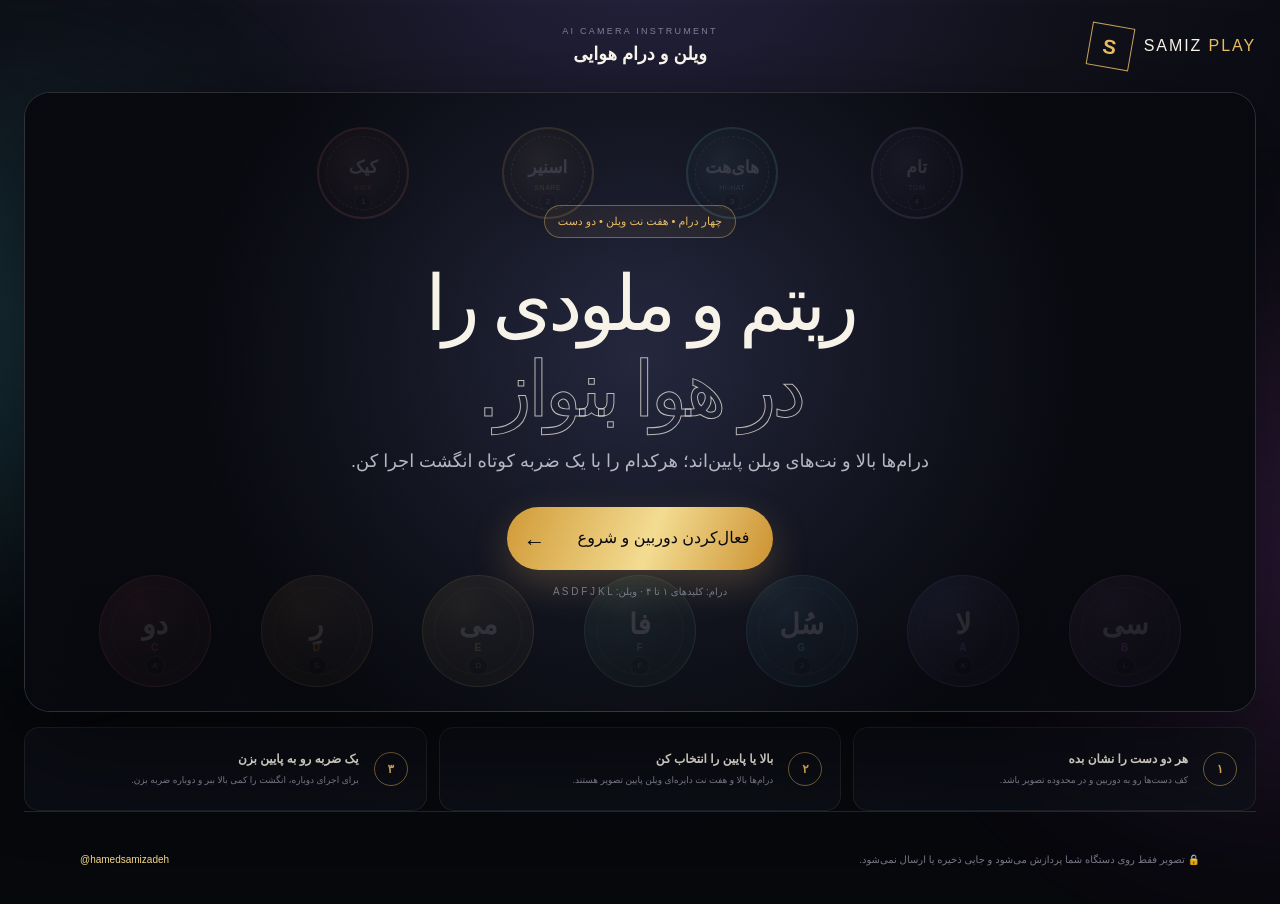
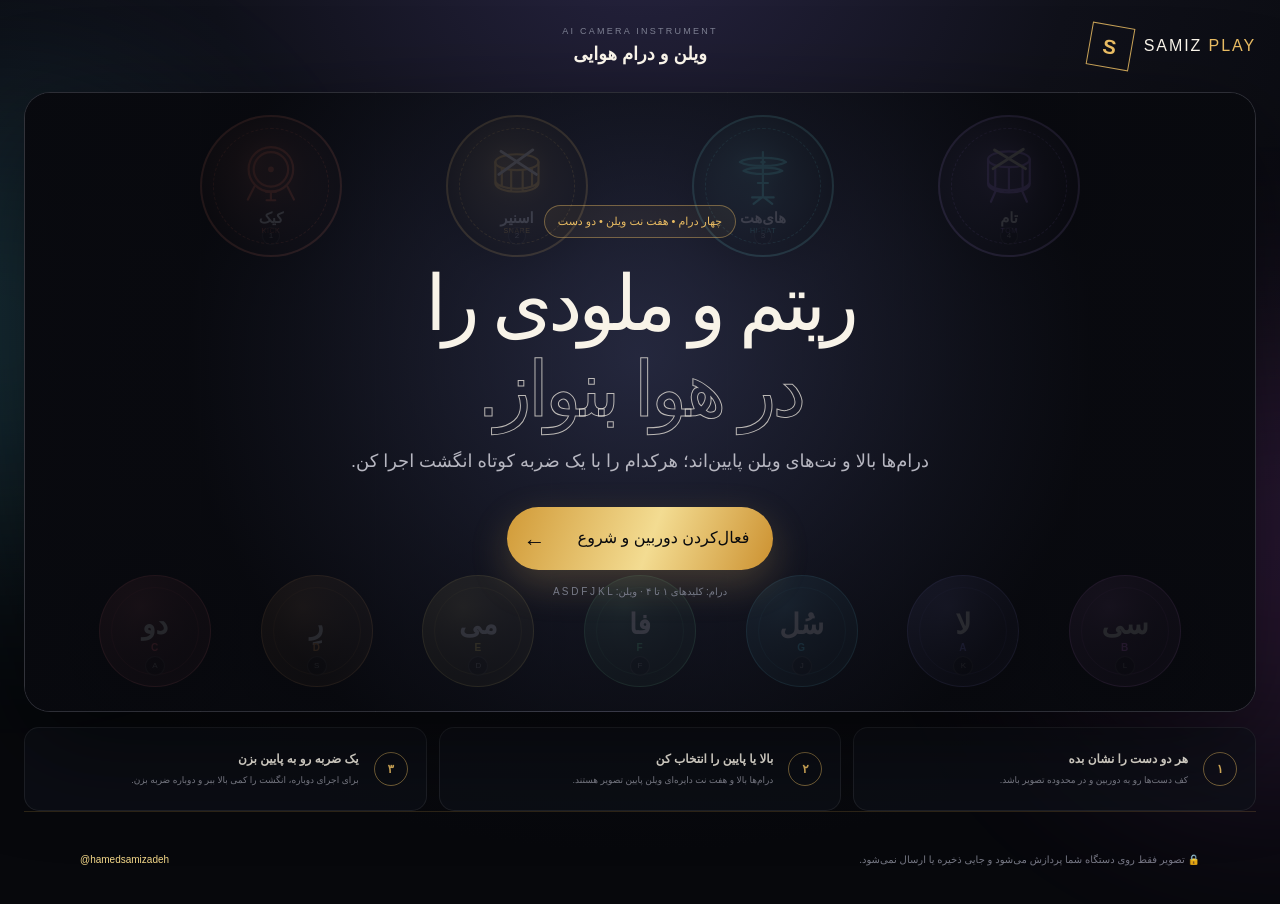
Before and after one commit to hamedsamz/samiz-ai-website, a Next.js app: page /air-piano in a window 1280 px wide. Shown: the top 904 px of the page. Built offline with nearby package versions, Linux system fonts and the light colour scheme; a web font is replaced by a local one.

Commit message:
Enlarge drum pads and illustrate each instrument

```diff
--- a/app/air-piano/AirPiano.tsx
+++ b/app/air-piano/AirPiano.tsx
@@ -42,6 +42,43 @@ function getCoverMapper(video: HTMLVideoElement, width: number, height: number)
     x: (width - renderedWidth) / 2 + (1 - point.x) * renderedWidth,
     y: (height - renderedHeight) / 2 + point.y * renderedHeight,
   });
+}
+
+function DrumIcon({ kind }: { kind: typeof DRUMS[number]["kind"] }) {
+  if (kind === "kick") {
+    return (
+      <svg className={styles.drumArt} viewBox="0 0 100 100" aria-hidden="true">
+        <circle cx="50" cy="45" r="31" /><circle cx="50" cy="45" r="24" />
+        <path d="M27 69 18 87M73 69l9 18M43 76h14M50 76v11M44 88h12" />
+        <circle cx="50" cy="45" r="4" className={styles.drumAccent} />
+      </svg>
+    );
+  }
+  if (kind === "snare") {
+    return (
+      <svg className={styles.drumArt} viewBox="0 0 100 100" aria-hidden="true">
+        <ellipse cx="50" cy="35" rx="30" ry="11" />
+        <path d="M20 35v29c0 7 13 12 30 12s30-5 30-12V35M20 60c0 7 13 12 30 12s30-5 30-12M29 44v24M42 46v28M58 46v28M71 44v24" />
+        <path d="m28 20 49 32M72 18 25 52" className={styles.drumSticks} />
+      </svg>
+    );
+  }
+  if (kind === "hihat") {
+    return (
+      <svg className={styles.drumArt} viewBox="0 0 100 100" aria-hidden="true">
+        <path d="M18 35c9-8 55-8 64 0-12 7-52 7-64 0ZM23 47c9-6 45-6 54 0-12 6-42 6-54 0Z" />
+        <path d="M50 21v62M35 84h30M50 83 37 93M50 83l13 10M43 64h14" />
+        <ellipse cx="50" cy="35" rx="4" ry="2" className={styles.drumAccent} />
+      </svg>
+    );
+  }
+  return (
+    <svg className={styles.drumArt} viewBox="0 0 100 100" aria-hidden="true">
+      <ellipse cx="50" cy="31" rx="29" ry="11" />
+      <path d="M21 31v34c0 7 13 12 29 12s29-5 29-12V31M21 62c0 7 13 12 29 12s29-5 29-12M31 41v27M50 43v33M69 41v27M32 74l-7 16M68 74l7 16" />
+      <path d="m30 18 43 26M70 17 28 44" className={styles.drumSticks} />
+    </svg>
+  );
 }
 
 export default function AirPiano() {
@@ -309,11 +346,11 @@ export default function AirPiano() {
         const cellWidth = dockWidth / NOTES.length;
         const circleCenterY = height * (compactLayout ? 0.89 : 0.87);
         const circleRadius = Math.min(cellWidth * (compactLayout ? 0.44 : 0.41), height * (compactLayout ? 0.065 : 0.09));
-        const drumLeft = width * (compactLayout ? 0.09 : 0.2);
-        const drumWidth = width * (compactLayout ? 0.82 : 0.6);
+        const drumLeft = width * (compactLayout ? 0.04 : 0.1);
+        const drumWidth = width * (compactLayout ? 0.92 : 0.8);
         const drumCellWidth = drumWidth / DRUMS.length;
-        const drumCenterY = height * (compactLayout ? 0.12 : 0.13);
-        const drumRadius = Math.min(drumCellWidth * 0.32, height * 0.065);
+        const drumCenterY = height * (compactLayout ? 0.14 : 0.15);
+        const drumRadius = Math.min(drumCellWidth * (compactLayout ? 0.43 : 0.41), height * (compactLayout ? 0.1 : 0.115));
 
         landmarks.forEach((hand, handIndex) => {
           const handColor = handIndex === 0 ? "#65f4ff" : "#ff8ee8";
@@ -471,6 +508,7 @@ export default function AirPiano() {
                 onPointerDown={() => playDrum(index)}
                 aria-label={`درام ${drum.fa}`}
               >
+                <DrumIcon kind={drum.kind} />
                 <span>{drum.fa}</span><b>{drum.latin}</b><kbd>{drum.key}</kbd>
               </button>
             ))}
--- a/app/air-piano/air-piano.module.css
+++ b/app/air-piano/air-piano.module.css
@@ -35,13 +35,16 @@
 .cameraShade { position: absolute; inset: 0; z-index: 1; pointer-events: none; background: radial-gradient(circle at center, transparent 25%, rgba(5,6,10,.35) 100%), linear-gradient(180deg, rgba(8,9,13,.2), rgba(8,9,13,.05) 46%, rgba(8,9,13,.46)); }
 .canvas { position: absolute; inset: 0; z-index: 4; pointer-events: none; }
 
-.drumGrid { position: absolute; left: 20%; right: 20%; top: 5%; height: 16%; z-index: 5; display: grid; grid-template-columns: repeat(4,1fr); align-items: center; direction: ltr; pointer-events: none; }
-.drumPad { --drum-color: #fff; width: min(64%,92px); max-height: 94%; aspect-ratio: 1; justify-self: center; position: relative; display: flex; flex-direction: column; align-items: center; justify-content: center; gap: 3px; border: 2px solid color-mix(in srgb,var(--drum-color) 75%,white 10%); border-radius: 50%; color: #fff; background: radial-gradient(circle at 40% 34%,color-mix(in srgb,var(--drum-color) 35%,white 6%),color-mix(in srgb,var(--drum-color) 12%,#090a0f 88%) 68%); box-shadow: inset 0 -10px 24px rgba(0,0,0,.38),0 9px 28px rgba(0,0,0,.42); cursor: pointer; pointer-events: auto; transition: transform .1s ease,filter .1s ease,box-shadow .1s ease; -webkit-tap-highlight-color: transparent; }
+.drumGrid { position: absolute; left: 10%; right: 10%; top: 3%; height: 24%; z-index: 5; display: grid; grid-template-columns: repeat(4,1fr); align-items: center; direction: ltr; pointer-events: none; }
+.drumPad { --drum-color: #fff; width: min(82%,142px); max-height: 96%; aspect-ratio: 1; justify-self: center; position: relative; display: flex; flex-direction: column; align-items: center; justify-content: center; gap: 1px; padding: 7px; border: 2px solid color-mix(in srgb,var(--drum-color) 75%,white 10%); border-radius: 50%; color: #fff; background: radial-gradient(circle at 40% 34%,color-mix(in srgb,var(--drum-color) 35%,white 6%),color-mix(in srgb,var(--drum-color) 12%,#090a0f 88%) 68%); box-shadow: inset 0 -12px 30px rgba(0,0,0,.4),0 12px 34px rgba(0,0,0,.46); cursor: pointer; pointer-events: auto; transition: transform .1s ease,filter .1s ease,box-shadow .1s ease; -webkit-tap-highlight-color: transparent; }
 .drumPad::before { content: ""; position: absolute; inset: 8%; border: 1px dashed color-mix(in srgb,var(--drum-color) 66%,transparent); border-radius: 50%; }
 .drumPad:hover { transform: translateY(-3px); filter: brightness(1.18); }
 .drumPad[data-active="true"] { transform: scale(.9); filter: brightness(1.45); box-shadow: 0 0 38px color-mix(in srgb,var(--drum-color) 58%,transparent),inset 0 0 24px color-mix(in srgb,var(--drum-color) 28%,transparent); }
-.drumPad span,.drumPad b,.drumPad kbd { position: relative; z-index: 2; }
-.drumPad span { font-size: clamp(12px,1.35vw,18px); font-weight: 800; }
+.drumPad span,.drumPad b,.drumPad kbd,.drumArt { position: relative; z-index: 2; }
+.drumArt { width: 66%; height: 58%; overflow: visible; fill: none; stroke: var(--drum-color); stroke-width: 3; stroke-linecap: round; stroke-linejoin: round; filter: drop-shadow(0 0 7px color-mix(in srgb,var(--drum-color) 38%,transparent)); }
+.drumAccent { fill: var(--drum-color); stroke: none; }
+.drumSticks { stroke: #f8f0dc; stroke-width: 4; }
+.drumPad span { font-size: clamp(11px,1.15vw,16px); font-weight: 800; line-height: 1.1; }
 .drumPad b { color: var(--drum-color); font: 7px/1 sans-serif; letter-spacing: .08em; }
 .drumPad kbd { position: absolute; bottom: 7%; width: 18px; height: 18px; display: grid; place-items: center; border: 1px solid rgba(255,255,255,.18); border-radius: 50%; background: rgba(5,6,9,.42); color: rgba(255,255,255,.62); font: 8px/1 sans-serif; }
 
@@ -74,7 +77,7 @@
 .errorPanel .primaryButton { margin-top: 16px; }
 @keyframes spin { to { transform: rotate(360deg); } }
 
-.hud { position: absolute; z-index: 6; inset: 23% 20px auto; display: grid; grid-template-columns: 1fr auto 1fr; align-items: start; gap: 16px; pointer-events: none; direction: rtl; }
+.hud { position: absolute; z-index: 6; inset: 29% 20px auto; display: grid; grid-template-columns: 1fr auto 1fr; align-items: start; gap: 16px; pointer-events: none; direction: rtl; }
 .hud > div:first-child { justify-self: start; display: flex; align-items: center; gap: 8px; padding: 9px 13px; border: 1px solid rgba(255,255,255,.14); border-radius: 999px; background: rgba(7,8,12,.6); backdrop-filter: blur(14px); color: #d8d7de; font-size: 11px; }
 .liveDot, .waitDot { width: 7px; height: 7px; border-radius: 50%; background: #68efad; box-shadow: 0 0 10px #68efad; }
 .waitDot { background: #f7b95d; box-shadow: 0 0 10px #f7b95d; animation: pulse 1.2s infinite; }
@@ -101,8 +104,9 @@
   .intro { padding: 25px 18px; justify-content: flex-start; padding-top: 16vh; }
   .intro h1 { font-size: 48px; }
   .intro p { font-size: 13px; }
-  .drumGrid { left: 9%; right: 9%; top: 5%; height: 14%; }
-  .drumPad { width: 66%; }
+  .drumGrid { left: 4%; right: 4%; top: 3%; height: 22%; }
+  .drumPad { width: 86%; }
+  .drumArt { width: 72%; height: 62%; stroke-width: 3.5; }
   .drumPad span { font-size: 10px; }
   .drumPad b,.drumPad kbd { display: none; }
   .noteGrid { left: 2%; right: 2%; bottom: 4%; height: 14%; }
@@ -110,7 +114,7 @@
   .notePad span { font-size: 14px; }
   .notePad b { font-size: 7px; }
   .notePad kbd { display: none; }
-  .hud { inset: 21% 12px auto; grid-template-columns: 1fr auto; }
+  .hud { inset: 27% 12px auto; grid-template-columns: 1fr auto; }
   .hud p { display: none; }
   .nowPlaying { min-width: 95px; padding-inline: 8px; }
   .instructions { grid-template-columns: 1fr; }
```
